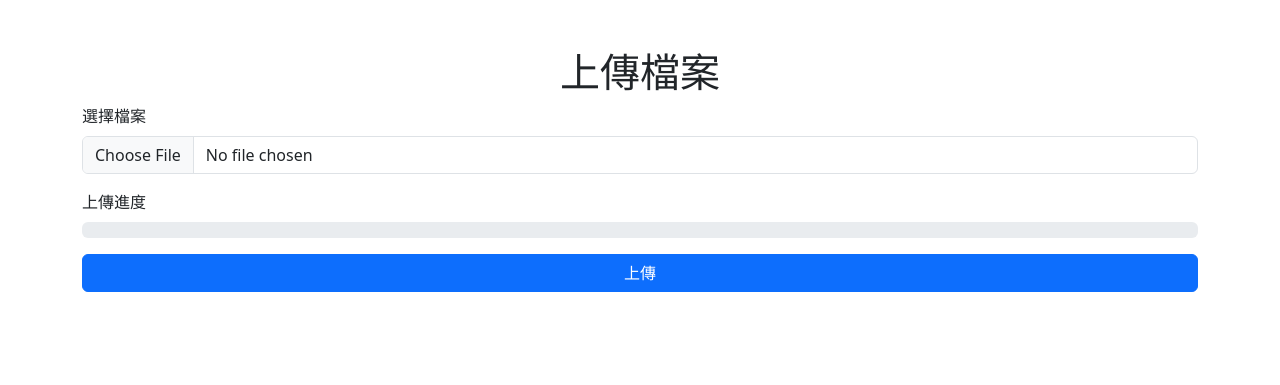
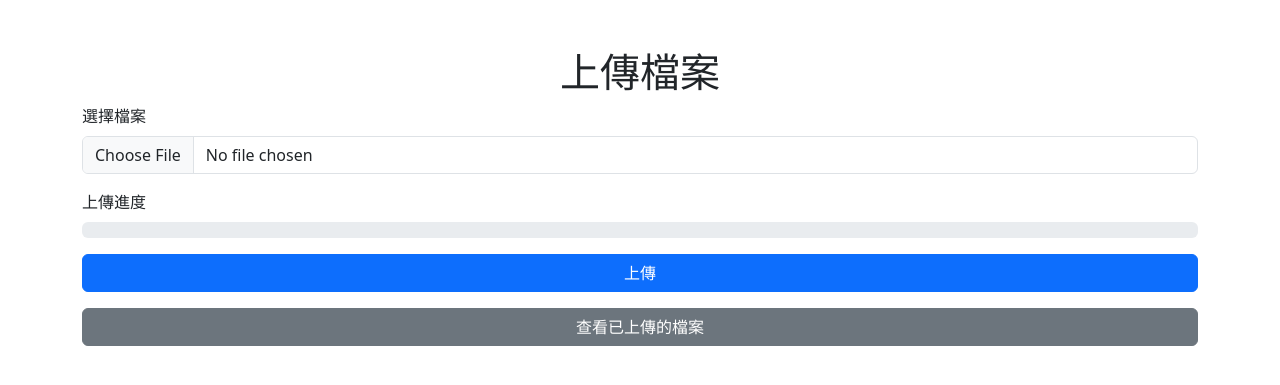
Before and after one commit to Mingyao8/storage_service, a Flask app: page / in a window 1280 px wide. Shown: the top 385 px of the page. Run offline with Flask 3, Linux system fonts and the light colour scheme.

Commit message:
Update index.html

```diff
--- a/templates/index.html
+++ b/templates/index.html
@@ -55,9 +55,11 @@
                     <div id="progress-bar" class="progress-bar progress-bar-striped" role="progressbar" style="width: 0%;" aria-valuenow="0" aria-valuemin="0" aria-valuemax="100">0%</div>
                 </div>
             </div>
-
             <button type="submit" class="btn btn-primary w-100">上傳</button>
         </form>
+        <div class="mt-3">
+            <a href="{{ url_for('file_list') }}" class="btn btn-secondary w-100">查看已上傳的檔案</a>
+        </div>
     </div>
 
     <!-- JavaScript：顯示檔案預覽 -->
```
